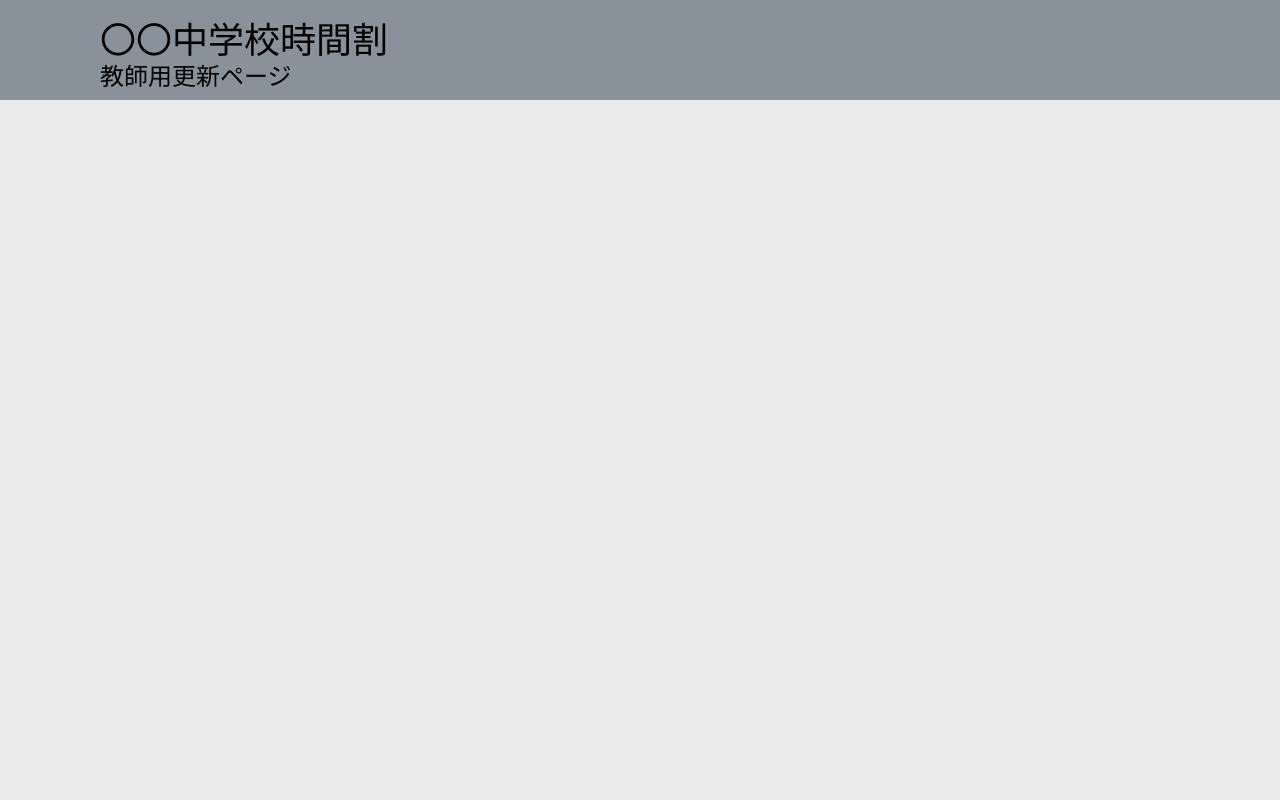
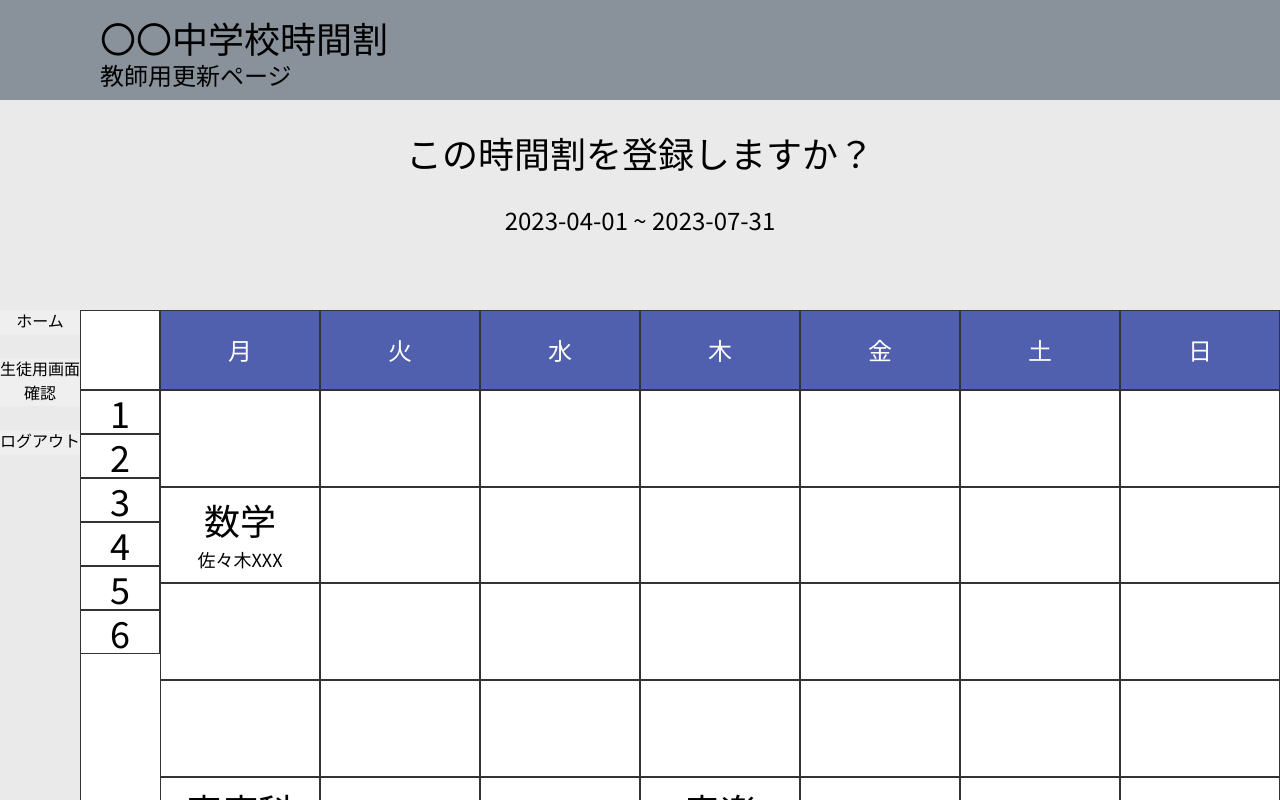
Before and after one commit to yusui-okanaka-adglobe-co-jp/2023-Technical-Training-Team-C, a Nuxt app in the folder frontend/: page /timetableUpdate in a window 1280 px wide. Shown: the top 800 px of the page. Built offline with nearby package versions, Linux system fonts and the light colour scheme.

Commit message:
更新画面作成途中

```diff
--- a/frontend/pages/timetableUpdate.vue
+++ b/frontend/pages/timetableUpdate.vue
@@ -1,9 +1,330 @@
 <template>
   <default-layout page-name="教師用更新ページ">
     <!-- html記述場所 -->
+    <!--時間表示場所-->
+    <div class="time-area">
+      <div class="time-area-text">
+        <div class="font-size-xl">この時間割を登録しますか？</div>
+        <div class="time-area-text-margin font-size-l">{{ time.start }} ~ {{ time.end }}</div>
+      </div>
+    </div>
+    <div class="main">
+      <!--ボタン-->
+      <div class="timetable-button-area">
+        <button @click="goToHome">ホーム</button>
+        <button @click="goToStudentPage">生徒用画面確認</button>
+        <button @click="logout">ログアウト</button>
+      </div>
+      <!--時間割-->
+      <div>
+        <!-- <div v-show="loadingDisplay"> -->
+        <div class="right-area">
+          <table class="timetable">
+            <th class="vertical-head horizontal-writing"></th>
+            <th>
+              <!--時限-->
+              <template v-for="periodNumber of blankCell" :key="periodNumber">
+                <TimetablePeriod :period="periodNumber"></TimetablePeriod>
+              </template>
+              <!-- 曜日のループ -->
+            </th>
+
+            <!--時間割-->
+            <!-- <template v-for="period in periodCount" :key="period"> -->
+            <template v-for="dayOfWeek in dayOfWeekCount" :key="dayOfWeek">
+              <tr>
+                <TimetableDayOfWeek :day-of-week="dayOfWeekChangeString(dow[dayOfWeek - 1])"></TimetableDayOfWeek>
+                <template v-for="period in periodCount" :key="period">
+                  <template v-if="lessonExist(period, dayOfWeek)">
+                    <!--データある時-->
+                    <TimetableLesson
+                      :is-holiday="false"
+                      :subject="getSubject(period, dayOfWeek)"
+                      :teacher-name="getTeacher(period, dayOfWeek)"
+                    />
+                  </template>
+
+                  <template v-else>
+                    <TimetableLesson :is-holiday="false" />
+                    <!--データないとき-->
+                  </template>
+                </template>
+              </tr>
+            </template>
+            <tr></tr>
+          </table>
+          <div class="bottom">ボタンエリア</div>
+        </div>
+      </div>
+    </div>
   </default-layout>
 </template>
 
-<script lang="ts" setup></script>
+<script lang="ts" setup>
+import { Timetable } from '~~/types/response/timetablesAcquireResponse'
+import { format, parse } from 'date-fns'
 
-<style scoped lang="scss"></style>
+/* 6回回す用　*/
+const blankCell = 6
+
+const periodCount: number = 6
+const dayOfWeekCount = 7
+
+let subjectData: string = ''
+let teacherData: string = ''
+
+const dow = [1, 2, 3, 4, 5, 6, 0]
+/* 検証用オブジェクト */
+const timetables2: Timetable[] = [
+  {
+    date: '2023-04-17',
+    dayOfWeek: 1,
+    isHoliday: false,
+    lessons: [
+      {
+        subject: '国語',
+        teacher: '佐藤',
+      },
+      {
+        subject: '数学',
+        teacher: '鈴木鈴木',
+      },
+      {
+        subject: '理科',
+        teacher: '高橋高橋高橋',
+      },
+      {
+        subject: '社会',
+        teacher: '田中田中田中田中',
+      },
+      {
+        subject: '音楽',
+        teacher: '伊藤伊藤伊藤伊藤伊藤',
+      },
+      {
+        subject: '道徳',
+        teacher: '中村',
+      },
+    ],
+  },
+  {
+    date: '2023-04-18',
+    dayOfWeek: 2,
+    isHoliday: false,
+    lessons: [
+      {
+        subject: '数学数学数学',
+        teacher: '鈴木',
+      },
+      {
+        subject: '国語国語国語',
+        teacher: '佐藤佐藤',
+      },
+      {
+        subject: '理科理科理科',
+        teacher: '高橋高橋高橋',
+      },
+      {
+        subject: '社会社会社会',
+        teacher: '田中田中田中田中',
+      },
+      {
+        subject: '体育体育体育',
+        teacher: '大林大林大林大林大林',
+      },
+      {
+        subject: '',
+        teacher: '',
+      },
+    ],
+  },
+  {
+    date: '2023-04-19',
+    dayOfWeek: 3,
+    isHoliday: false,
+    lessons: [
+      {
+        subject: '国語国語国語国語国語',
+        teacher: '佐藤',
+      },
+      {
+        subject: '数学数学数学数学数学',
+        teacher: '鈴木鈴木',
+      },
+      {
+        subject: '理科理科理科理科理科',
+        teacher: '高橋高橋高橋',
+      },
+      {
+        subject: '社会社会社会社会社会',
+        teacher: '田中田中田中田中',
+      },
+      {
+        subject: '音楽音楽音楽音楽音楽',
+        teacher: '伊藤伊藤伊藤伊藤伊藤',
+      },
+      {
+        subject: '',
+        teacher: '',
+      },
+    ],
+  },
+  {
+    date: '2023-04-20',
+    dayOfWeek: 4,
+    isHoliday: true,
+    holidayTitle: '○○の日',
+  },
+  {
+    date: '2023-04-21',
+    dayOfWeek: 5,
+    isHoliday: true,
+    holidayTitle: '○○○○○の日',
+  },
+  {
+    date: '2023-04-22',
+    dayOfWeek: 6,
+    isHoliday: true,
+
+    holidayTitle: '天皇誕生日 振替休日',
+  },
+  {
+    date: '2023-04-23',
+    dayOfWeek: 0,
+    isHoliday: false,
+    lessons: [
+      {
+        subject: '国語',
+        teacher: '佐藤',
+      },
+      {
+        subject: '数学',
+        teacher: '鈴木',
+      },
+      {
+        subject: '理科',
+        teacher: '高橋',
+      },
+      {
+        subject: '社会',
+        teacher: '田中',
+      },
+      {
+        subject: '音楽',
+        teacher: '伊藤',
+      },
+      {
+        subject: '道徳',
+        teacher: '斎藤',
+      },
+    ],
+  },
+]
+const lessons = [
+  {
+    subject: '数学',
+    teacher: '佐々木XXX',
+    dayOfWeek: 1,
+    period: 2,
+  },
+  {
+    subject: '家庭科',
+    teacher: '岩崎XXX',
+    dayOfWeek: 1,
+    period: 5,
+  },
+  {
+    subject: '音楽',
+    teacher: '青木XXX',
+    dayOfWeek: 4,
+    period: 5,
+  },
+]
+const time = {
+  start: '2023-04-01',
+  end: '2023-07-31',
+}
+
+function goToHome() {
+  navigateTo({ path: '/home' })
+}
+
+//生徒用画面遷移
+function goToStudentPage() {
+  window.open('/studentHome', '_blank', 'noreferrer')
+}
+
+//ログアウト処理 ログインAPIが出来次第記述
+function logout() {}
+
+/* 曜日の文字を返却 */
+function dayOfWeekChangeString(dayOfWeek: number) {
+  switch (dayOfWeek) {
+    case 0:
+      return '日'
+    case 1:
+      return '月'
+    case 2:
+      return '火'
+    case 3:
+      return '水'
+    case 4:
+      return '木'
+    case 5:
+      return '金'
+    case 6:
+      return '土'
+  }
+  return ''
+}
+//存在するか調べる
+function lessonExist(periodNumber: number, dayOfWeekNumber: number) {
+  return lessons.filter(({ period }) => period === periodNumber).some(({ dayOfWeek }) => dayOfWeek === dayOfWeekNumber)
+}
+function getSubject(periodNumber: number, dayOfWeekNumber: number) {
+  subjectData = String(
+    lessons.filter(({ period }) => period === periodNumber).find(({ dayOfWeek }) => dayOfWeek === dayOfWeekNumber)
+      ?.subject
+  )
+  return subjectData
+}
+function getTeacher(periodNumber: number, dayOfWeekNumber: number) {
+  teacherData = String(
+    lessons.filter(({ period }) => period === periodNumber).find(({ dayOfWeek }) => dayOfWeek === dayOfWeekNumber)
+      ?.teacher
+  )
+  return teacherData
+}
+</script>
+
+<style scoped lang="scss">
+@import '../assets/scss/timetable.scss';
+.time-area {
+  height: 180px;
+}
+.time-area-text {
+  text-align: center;
+  margin: 30px 0;
+}
+.time-area-text-margin {
+  margin: 30px;
+}
+/* メイン */
+.main {
+  display: flex;
+}
+button {
+  margin-bottom: 24px;
+}
+.timetable-button-area {
+  // width: 204px;
+  width: 14%;
+  display: flex;
+  flex-direction: column;
+  text-align: center;
+}
+/*下部 */
+.bottom {
+  // text-align: center;
+}
+</style>
```
